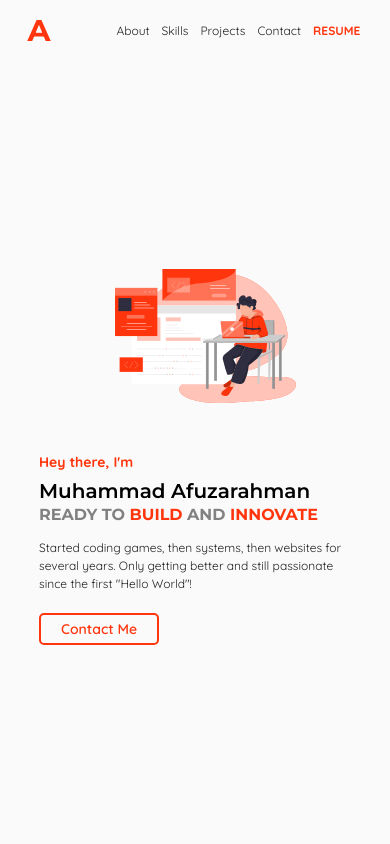
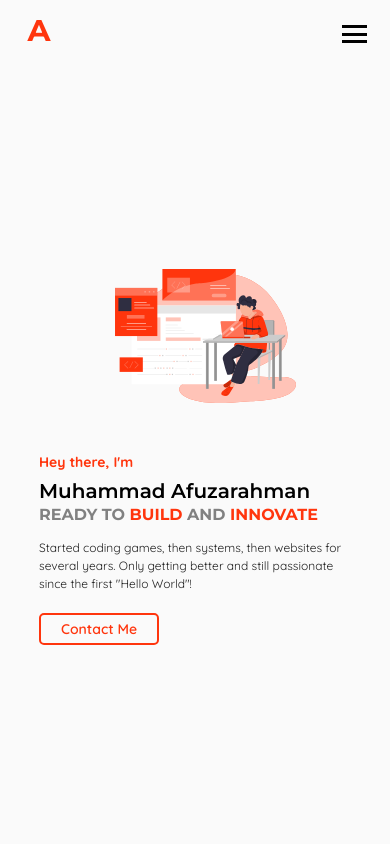
Before and after one commit to afutofu/afutofu.github.io, a React (Create React App) app: page / in a window 390 px wide. Shown: the top 844 px of the page. Built offline with nearby package versions, Linux system fonts and the light colour scheme.

Commit message:
Create initial side menu with hamburger

```diff
--- a/src/components/Navbar.js
+++ b/src/components/Navbar.js
@@ -1,4 +1,4 @@
-import React, { useRef, useEffect } from "react";
+import React, { useRef, useEffect, useState } from "react";
 import styled from "styled-components";
 import { TimelineLite, Power3 } from "gsap";
 import { Link } from "react-scroll";
@@ -23,9 +23,10 @@ const NavbarComp = styled.div`
 `;
 
 const NavItems = styled.ul`
+  position: relative;
   width: 100%;
   min-width: 300px;
-  max-width: 400px;
+  max-width: 600px;
   color: #222;
   font-family: "Quicksand", "san-serif";
   display: flex;
@@ -37,13 +38,54 @@ const NavItems = styled.ul`
   margin: 0;
   box-sizing: border-box;
 
+  @media only screen and (max-width: 768px) {
+    position: absolute;
+    right: ${(props) => (props.isOpen ? "20px" : "-120px")};
+    top: 70px;
+    flex-direction: column;
+    width: 100px;
+    min-width: unset;
+    align-items: flex-end;
+    transition: right 0.7s ease;
+  }
+
   @media only screen and (min-width: 992px) {
-    max-width: 500px;
+    max-width: 600px;
   }
 
   @media only screen and (max-width: 600px) {
     justify-content: flex-end;
     min-width: unset;
+  }
+`;
+
+const Hamburger = styled.div`
+  position: absolute;
+  top: 25px;
+  right: calc(5% + 4px);
+  display: flex;
+  flex-direction: column;
+  justify-content: space-between;
+  width: unset;
+  height: 18px;
+  cursor: pointer;
+
+  :hover {
+    div {
+      background-color: ${(props) =>
+        props.hamburgerOpen ? "black" : "#ff350d"};
+    }
+  }
+
+  div {
+    width: 25px;
+    height: 3px;
+    background-color: ${(props) => (props.hamburgerOpen ? "#ff350d" : "black")};
+    transition: background-color 0.1s linear;
+  }
+
+  @media only screen and (min-width: 768px) {
+    display: none;
   }
 `;
 
@@ -65,7 +107,13 @@ const NavItem = styled.li`
     color: inherit;
   }
 
-  @media only screen and (max-width: 600px) {
+  @media only screen and (max-width: 768px) {
+    margin-bottom: 10px;
+    background-color: #fafafa;
+    border-radius: 5px;
+  }
+
+  /* @media only screen and (max-width: 600px) {
     font-size: 18px;
     padding: 5px;
     margin: 0 3px;
@@ -80,8 +128,8 @@ const NavItem = styled.li`
   @media only screen and (max-width: 350px) {
     font-size: 10px;
     padding: 3px;
-    margin: 0 3px;
-  }
+    margin: 0 3px; */
+  /* } */
 `;
 
 const NavBold = styled.span`
@@ -95,10 +143,13 @@ const Navbar = ({ getNavbarTl }) => {
   let navbar = useRef(null);
   let logo = useRef(null);
   let about = useRef(null);
+  let experience = useRef(null);
   let skills = useRef(null);
   let projects = useRef(null);
   let contact = useRef(null);
   let resume = useRef(null);
+
+  const [hamburgerOpen, setHamburgerOpen] = useState(false);
 
   const navbarEnter = () => {
     let tl = new TimelineLite();
@@ -119,7 +170,7 @@ const Navbar = ({ getNavbarTl }) => {
       autoAlpha: 0,
       ease: Power3.easeOut,
     }).staggerFrom(
-      [about, skills, projects, contact, resume],
+      [about, experience, skills, projects, contact, resume],
       0.7,
       {
         y: -100,
@@ -169,6 +220,8 @@ const Navbar = ({ getNavbarTl }) => {
     });
   }, [navbar]);
 
+  console.log(hamburgerOpen);
+
   return (
     <NavbarComp ref={(el) => (navbar = el)}>
       <Link
@@ -181,7 +234,15 @@ const Navbar = ({ getNavbarTl }) => {
       >
         <Logo size={30} pointer ref={(el) => (logo = el)} />
       </Link>
-      <NavItems>
+      <Hamburger
+        isOpen={hamburgerOpen}
+        onClick={() => setHamburgerOpen((prev) => !prev)}
+      >
+        <div />
+        <div />
+        <div />
+      </Hamburger>
+      <NavItems isOpen={hamburgerOpen}>
         <NavItem ref={(el) => (about = el)}>
           <Link
             to="about"
@@ -192,6 +253,18 @@ const Navbar = ({ getNavbarTl }) => {
             ignoreCancelEvents={true}
           >
             About
+          </Link>
+        </NavItem>
+        <NavItem ref={(el) => (experience = el)}>
+          <Link
+            to="experience"
+            smooth={true}
+            duration={1000}
+            spy={true}
+            offset={-50}
+            ignoreCancelEvents={true}
+          >
+            Experience
           </Link>
         </NavItem>
         <NavItem ref={(el) => (skills = el)}>
```
